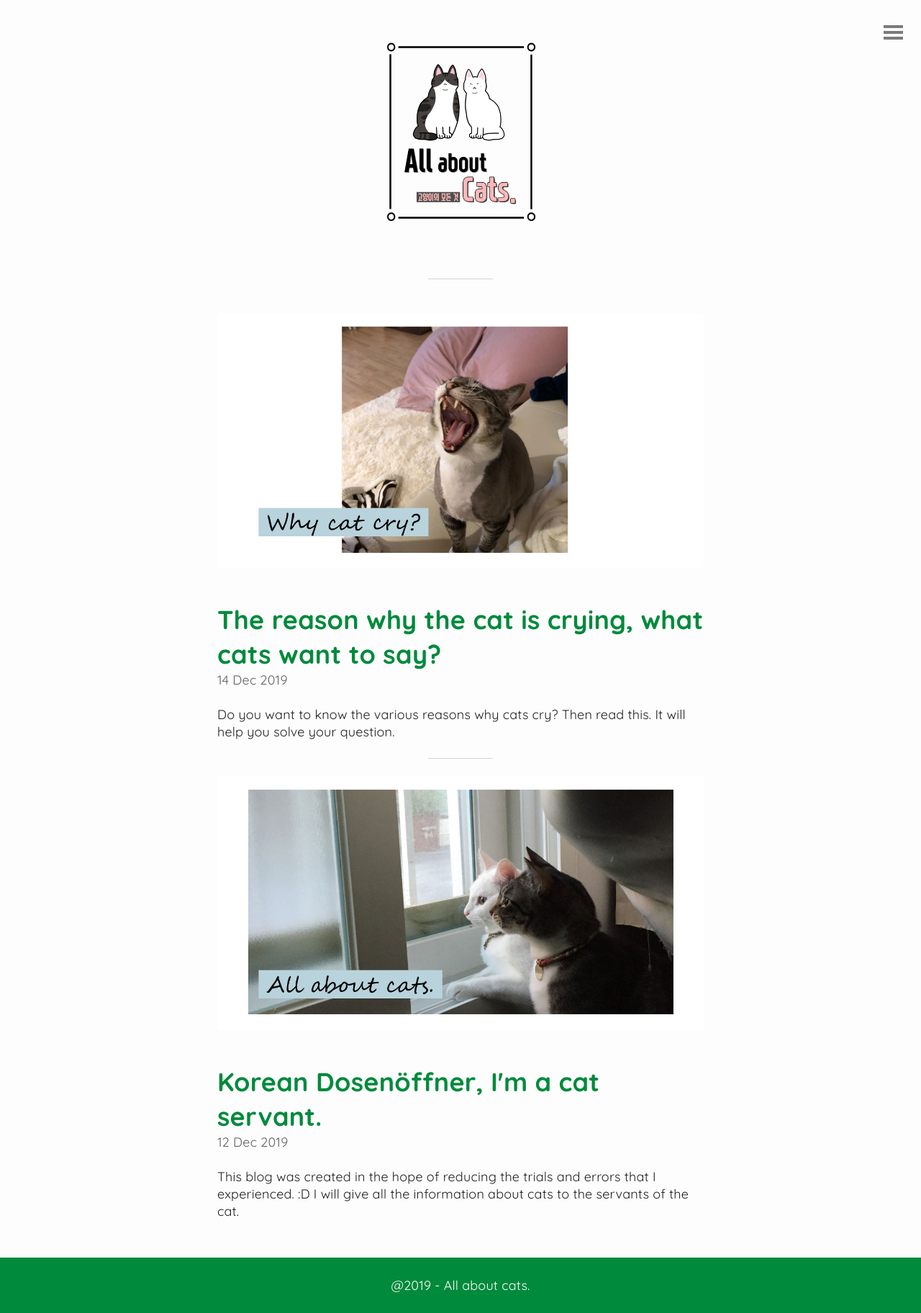
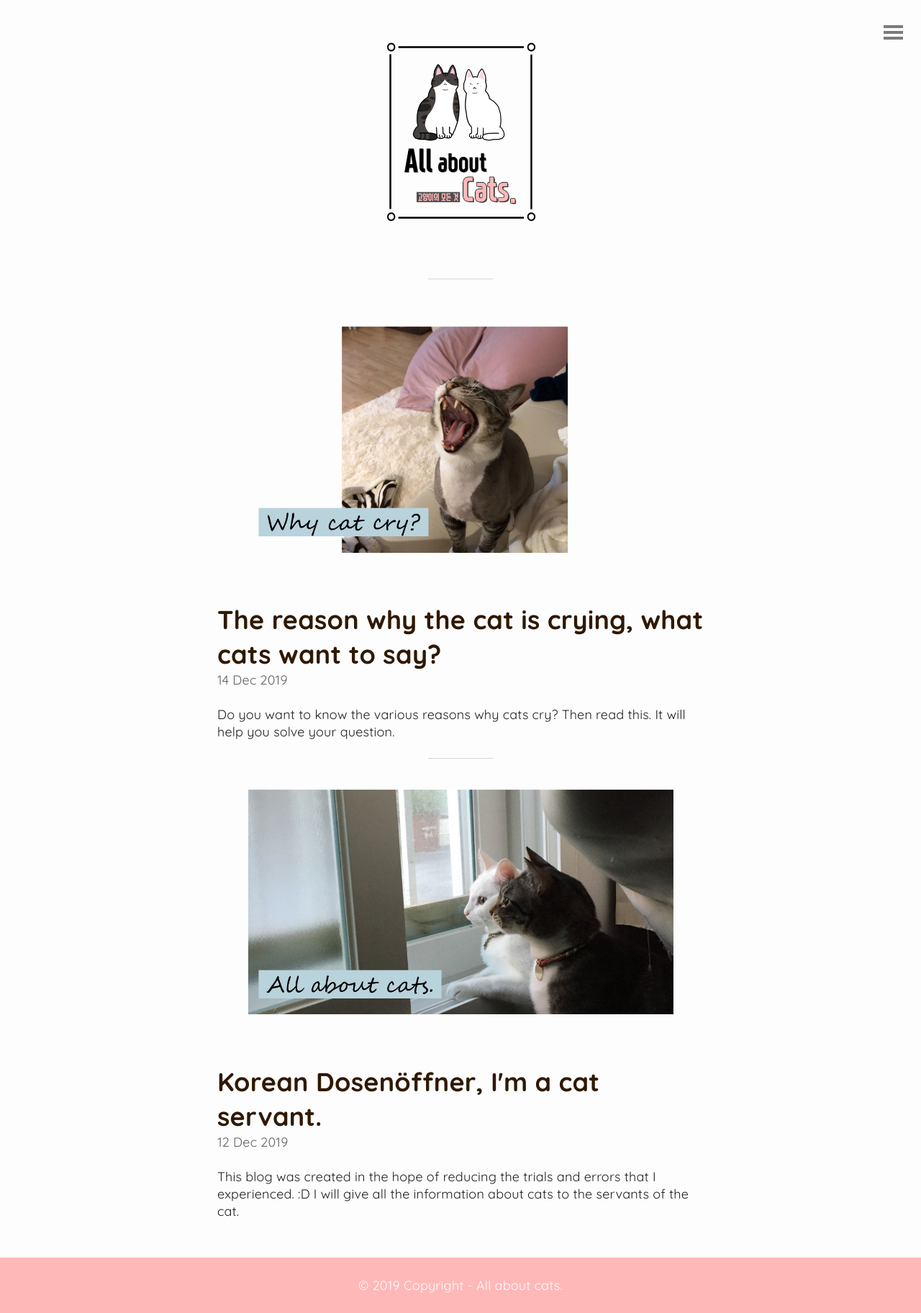
Before and after one commit to leedahae/all-about-cats, a Jekyll site: the page built from index.html, in a window 1280 px wide. Shown: the whole page at 72% size. Built offline with Jekyll 4.4.1, drawn with Linux system fonts in a browser that asks for light colours; the list of posts is cut into pages by our own code.

Commit message:
폰트색상

```diff
--- a/_includes/footer.html
+++ b/_includes/footer.html
@@ -1 +1 @@
-<footer class="footer"><span>@2019 - All about cats.</span></footer>
+<footer class="footer"><span>© 2019 Copyright - All about cats.</span></footer>
--- a/_sass/base.scss
+++ b/_sass/base.scss
@@ -18,7 +18,7 @@ html, body, h1, h2, h3, h4, h5, h6, p, ul, ol, li, img {
 
 /*- Base color -*/
 
-$main-color: #008A3C;
+$main-color: #2f1900;
 $background-color: #FDFDFD;
 $text-color: #222222;
 
--- a/_sass/layout.scss
+++ b/_sass/layout.scss
@@ -267,7 +267,7 @@ footer {
 
 .footer {
 	padding: 25px 0;
-	background-color: $main-color;
+	background-color: #ffb8b8;
 	color: $background-color;
 	text-align: center;
 	position: absolute;
```
Also changed, not shown: img/thumbnail/01.jpg, img/thumbnail/02.jpg.
